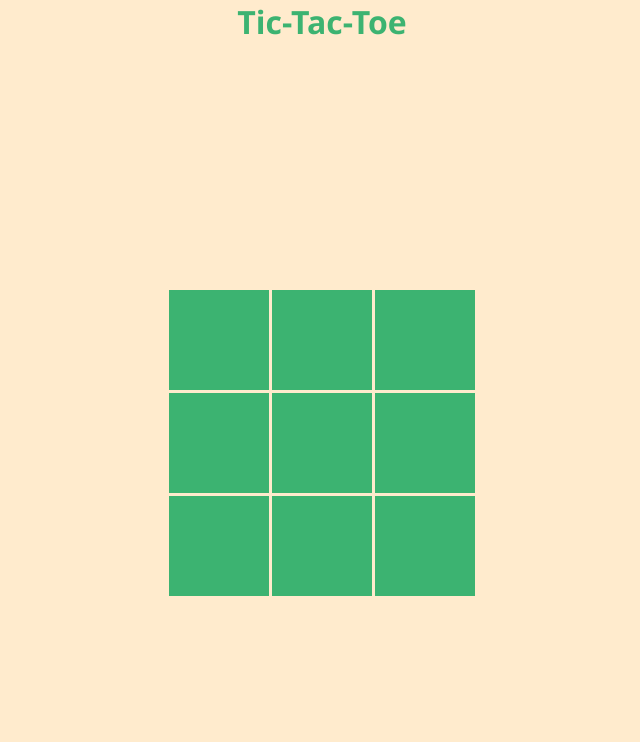
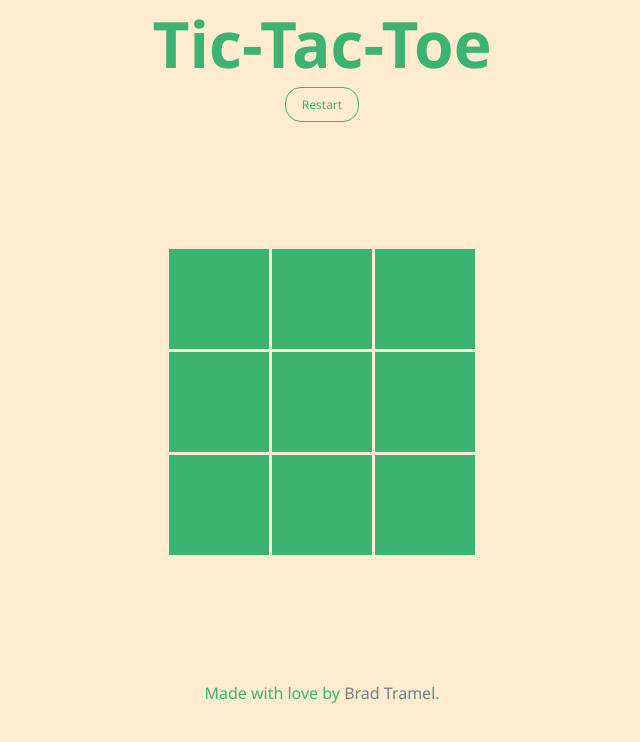
Before and after one commit to btramel/tictactoe, a plain HTML site: page index.html in a window 1280 px wide. Shown: the whole page, without its empty margins (318-958 px from the left). Drawn offline with Linux system fonts and the light colour scheme.

Commit message:
added restart button for mid-game, a footer with link to github, and increased header size for desktop

```diff
--- a/index.html
+++ b/index.html
@@ -10,8 +10,10 @@
 <body>
 
     <h1>Tic-Tac-Toe</h1>
+    <button class='restart' id='restart'>Restart</button>
 
-    <div class="board" id="board">  <!-- class for css, id for javascript -->
+
+    <div class="board" id="board">  <!-- class for styles, id for scripting -->
         <div class="cell" data-cell></div>
         <div class="cell" data-cell></div>
         <div class="cell" data-cell></div>
@@ -30,6 +32,8 @@
         <button id="restartButton">Restart</button>
     </div>
 
+    <div>Made with love by <a class="green" href="https://github.com/btramel" target="_blank">Brad Tramel</a>.</div>
+
     <script src="script.js"></script>
 
 </body>
--- a/script.js
+++ b/script.js
@@ -11,15 +11,6 @@ const display = (() => {
 const playerSelect = () => {
 
 };
-
-// get display for messages
-// get cells to click inside of and hover over
-// get button for reset
-
-// assign cells a number inside an array 0 - 8
-
-// switch between x's and o's each turn
-// check for win after each turn
 
 
 const X_CLASS = 'x'
@@ -39,11 +30,13 @@ const board = document.getElementById('board')
 const winningMessageTextElement = document.querySelector('[data-winning-message-text]')
 const winningMessageElement = document.getElementById('winning-message')
 const restartButton = document.getElementById('restartButton')
+const constantRestart = document.getElementById('restart')
 let circleTurn
 
 startGame()
 
 restartButton.addEventListener('click', startGame)
+constantRestart.addEventListener('click', startGame)
 
 function startGame () {
     circleTurn = false
--- a/styles.css
+++ b/styles.css
@@ -16,11 +16,52 @@ html, body {
     background-color: blanchedalmond;
     color:mediumseagreen;
     text-align: center;
+    max-height: 100vh;
+    max-width: 100vw;
+    height: 100vh;
+    width: 100vw;
+}
+
+h1 {
+    font-size: 4rem;
+}
+
+a {
+    text-decoration: none;
+    color: slategray;
+}
+
+a:visited {
+    color:slategray;
+    text-decoration: none;
+}
+
+.restart {
+    font-size: .75rem;
+    font-family: inherit;
+    background-color: blanchedalmond;
+    color: mediumseagreen;
+    border: 1px solid mediumseagreen;
+    padding: .5rem 1rem;
+    border-radius: 1rem;
+    cursor: pointer;
+}
+
+.restart:hover {
+    background-color: mediumseagreen;
+    color: blanchedalmond;
+    border: 1px solid blanchedalmond;
+}
+
+.restart:active {
+    background-color: blanchedalmond;
+    color: mediumseagreen;
+    border: 1px solid mediumseagreen;
 }
 
 .board {
     width: 100vw;
-    height: 100vh;
+    height: 70vh;
     display: grid;
     gap: 3px;
     place-content: center;
```
